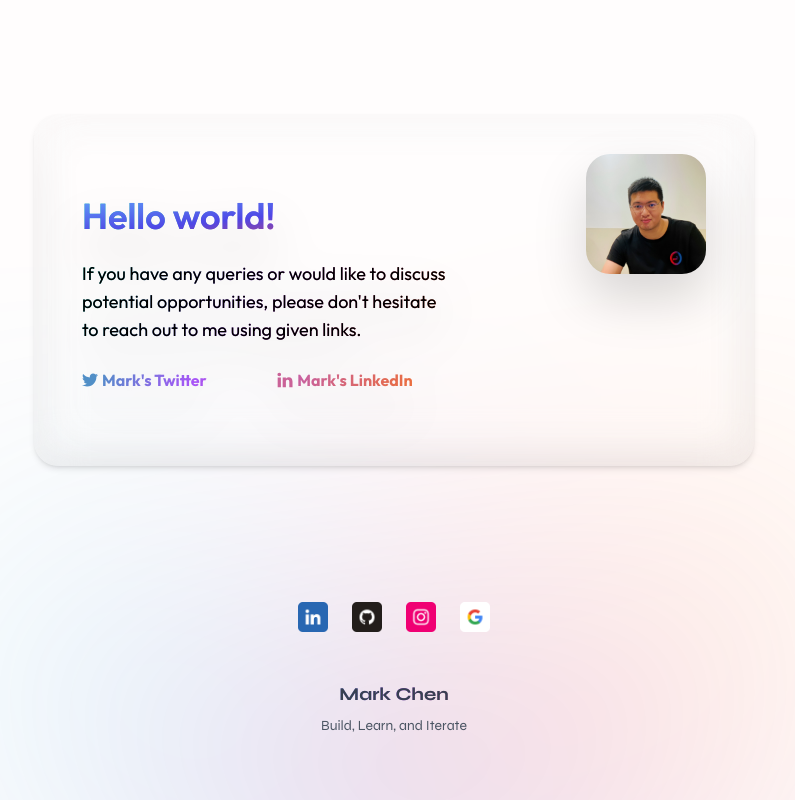
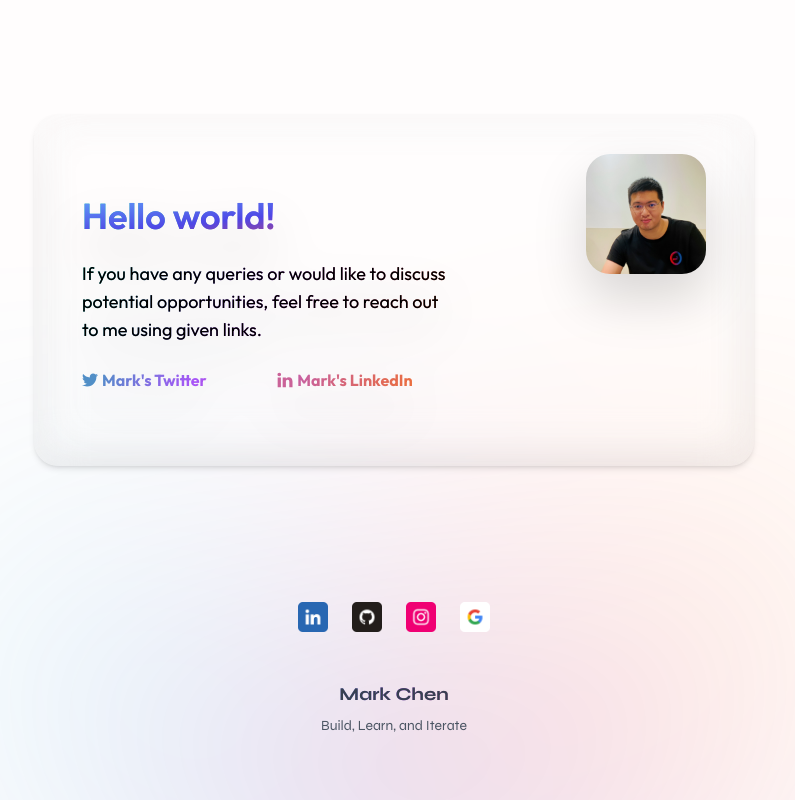
Before and after one commit to MarkCodering/markchensite, a Next.js app: page / in a window 1280 px wide. Shown: the part 862-1662 px from the top of the page, without its empty margins (246-1041 px from the left). Built offline with nearby package versions, Linux system fonts and the light colour scheme.

Commit message:
update code

```diff
--- a/components/Contact.jsx
+++ b/components/Contact.jsx
@@ -11,7 +11,7 @@ const Contact = () => {
         </h2>
         <p className="text-sm md:text-md font-normal lg:text-lg xl:text-lg ">
           If you have any queries or would like to discuss potential
-          opportunities, please don't hesitate to reach out to me using
+          opportunities, feel free to reach out to me using
           given links.
         </p>
         <div className="grid grid-cols-2 text-[0.7rem] md:text-[0.85rem] lg:text-base gap-2 md:gap-3 lg:gap-4">
```
